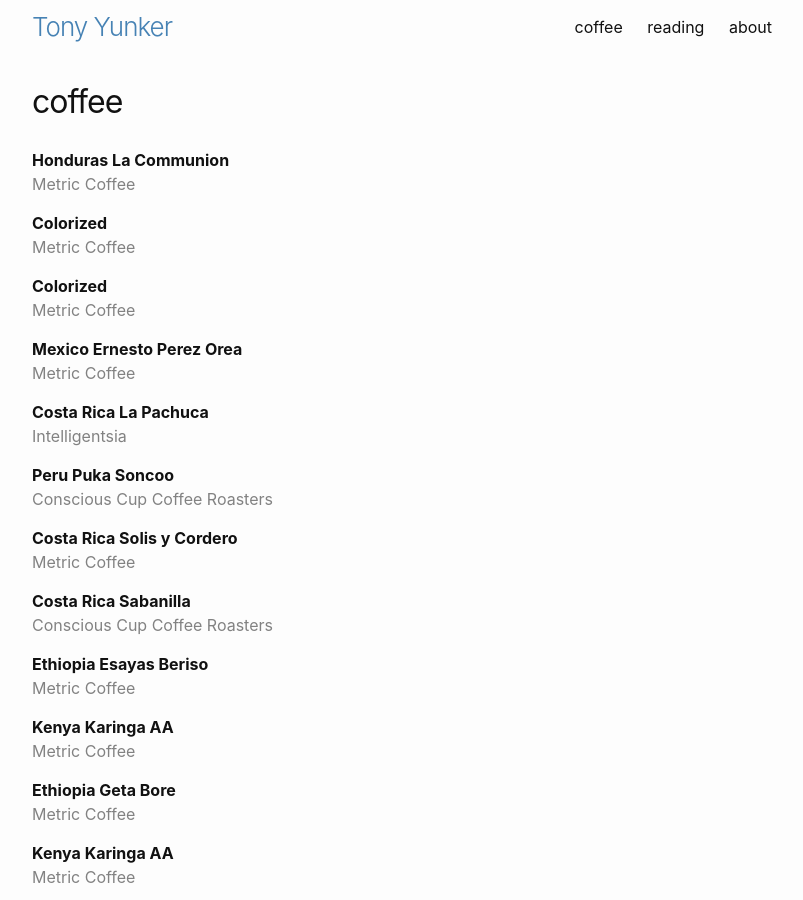
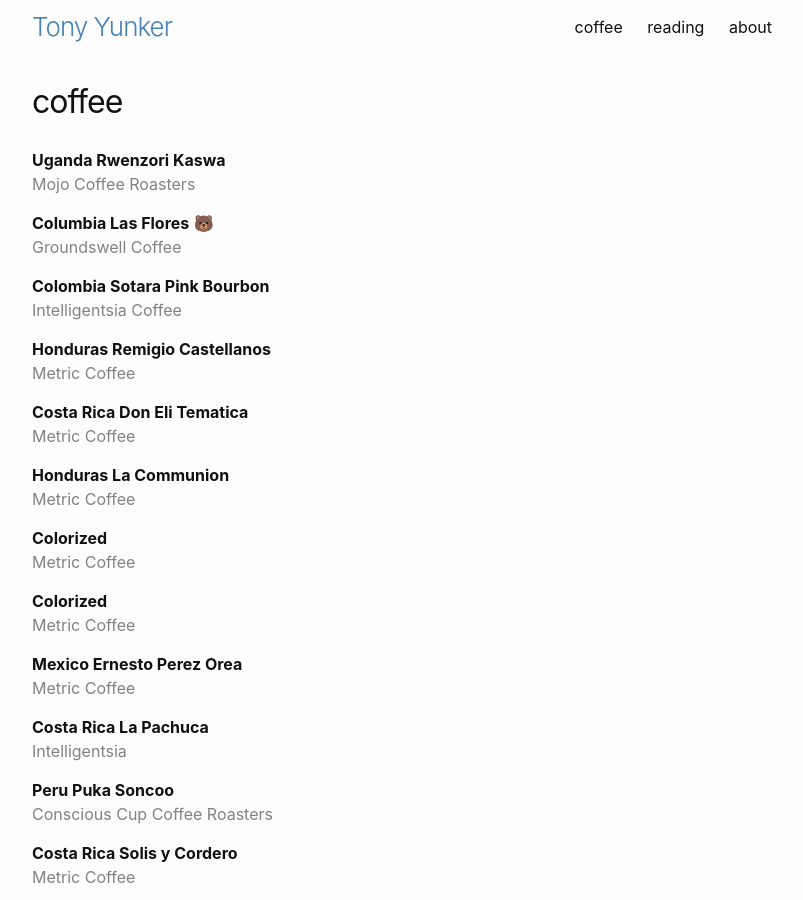
Before and after one commit to ayunker/ayunker.github.io, a Jekyll site: the page built from logs/coffee.md, in a window 1280 px wide and 900 px high. Shown: the whole window, without its empty margins (238-1041 px from the left). Built offline with Jekyll 4.4.1, drawn with Linux system fonts in a browser that asks for light colours.

Commit message:
UPDATE coffee and book lists

```diff
--- a/logs/coffee.md
+++ b/logs/coffee.md
@@ -2,6 +2,21 @@
 layout: page
 title: coffee
 ---
+
+**Uganda Rwenzori Kaswa**\\
+<span class="grey-text">Mojo Coffee Roasters</span>
+
+**Columbia Las Flores** 🐻 \\
+<span class="grey-text">Groundswell Coffee</span>
+
+**Colombia Sotara Pink Bourbon**\\
+<span class="grey-text">Intelligentsia Coffee</span>
+
+**Honduras Remigio Castellanos**\\
+<span class="grey-text">Metric Coffee</span>
+
+**Costa Rica Don Eli Tematica**\\
+<span class="grey-text">Metric Coffee</span>
 
 **Honduras La Communion**\\
 <span class="grey-text">Metric Coffee</span>
```
Also changed, not shown: logs/reading.md (+9 -0 lines).
